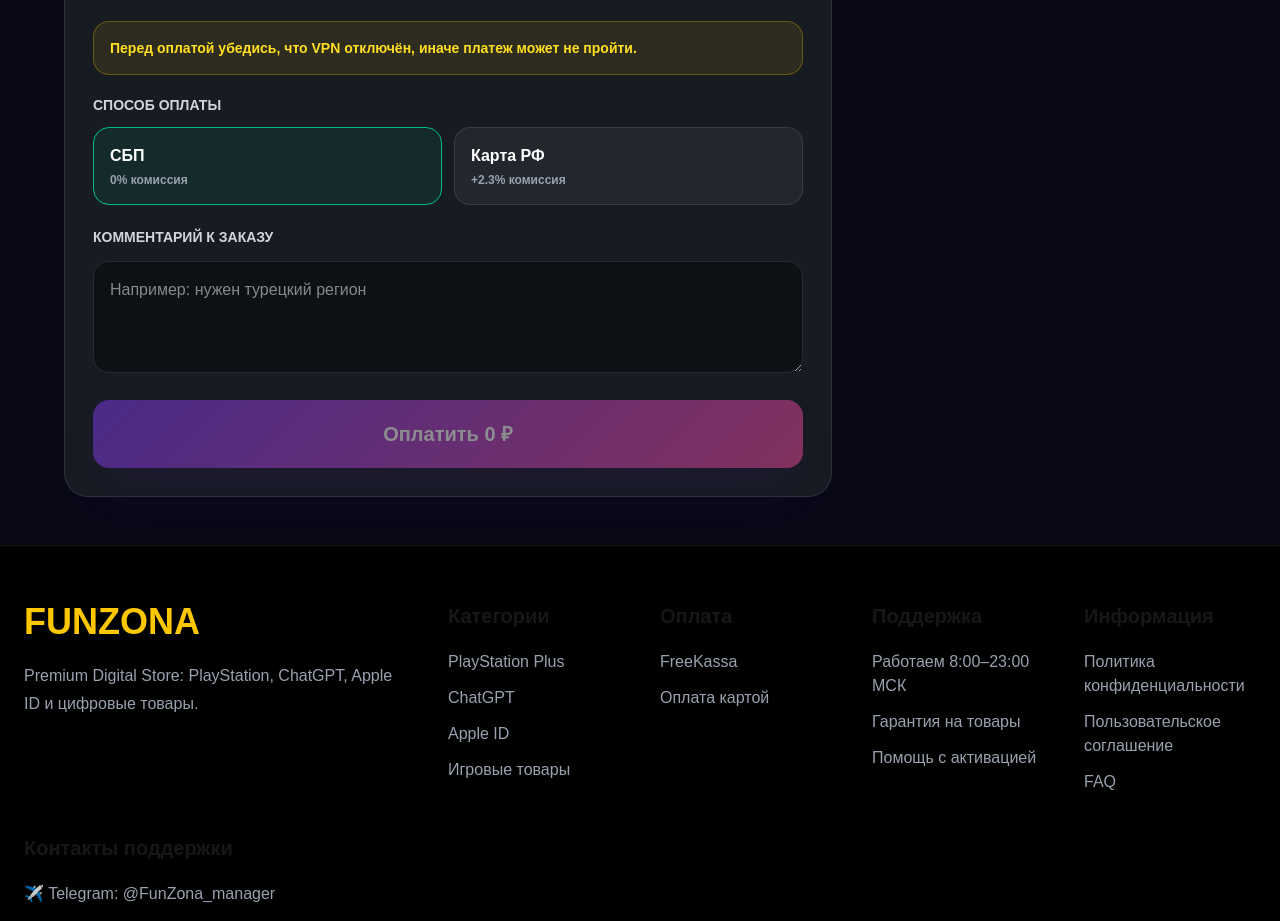
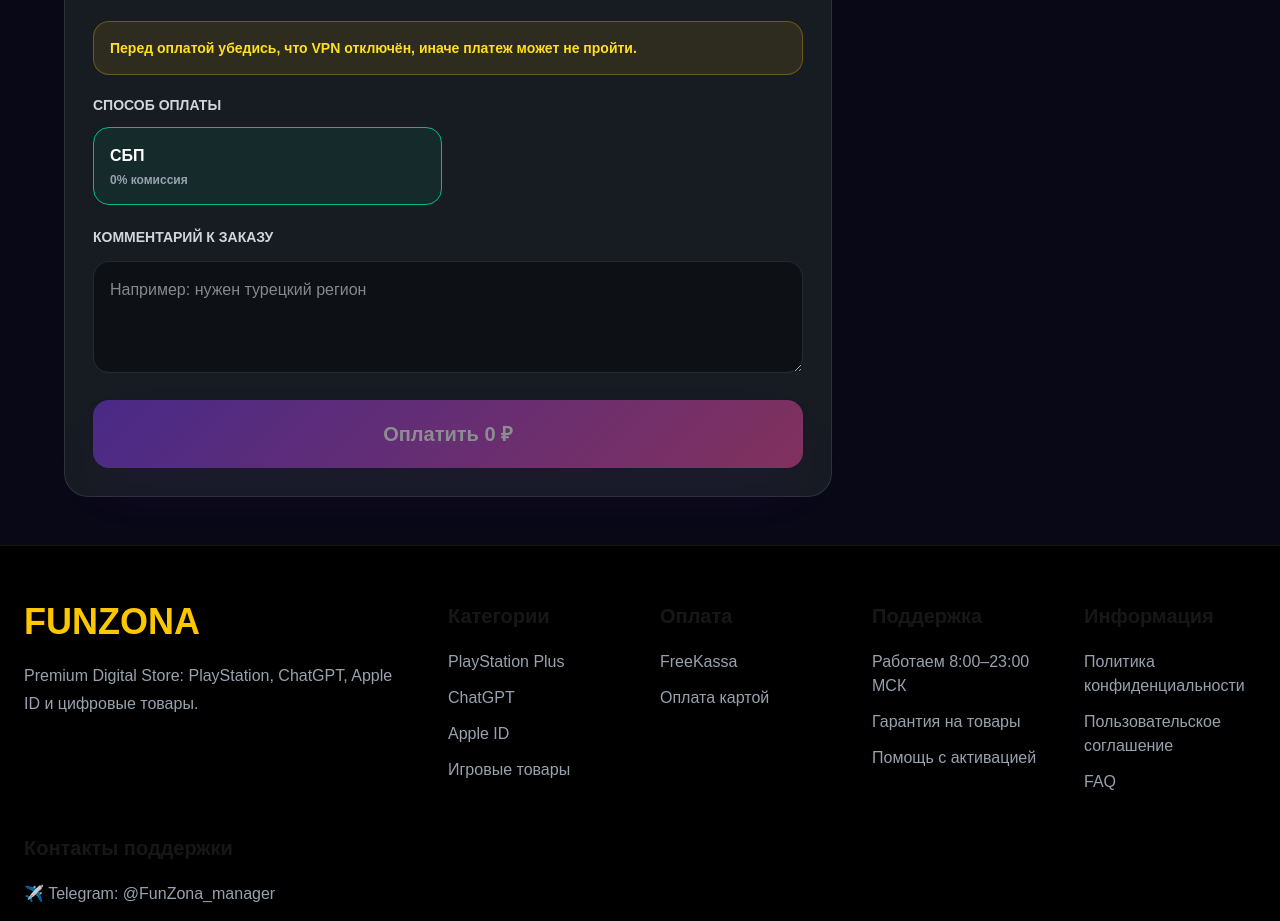
Before and after one commit to maksimzharkov03-eng/funzona, a Next.js app: page /checkout in a window 1280 px wide. Shown: the part 840-1761 px from the top of the page. Built offline with nearby package versions, Linux system fonts and the light colour scheme.

Commit message:
Remove card payment option

```diff
--- a/app/checkout/page.tsx
+++ b/app/checkout/page.tsx
@@ -284,7 +284,6 @@ export default function CheckoutPage() {
                   <div className="mt-3 grid sm:grid-cols-2 gap-3">
                     {[
                       { id: "СБП", title: "СБП", subtitle: "0% комиссия" },
-                      { id: "Карта РФ", title: "Карта РФ", subtitle: "+2.3% комиссия" },
                     ].map((method) => (
                       <button
                         key={method.id}
```
